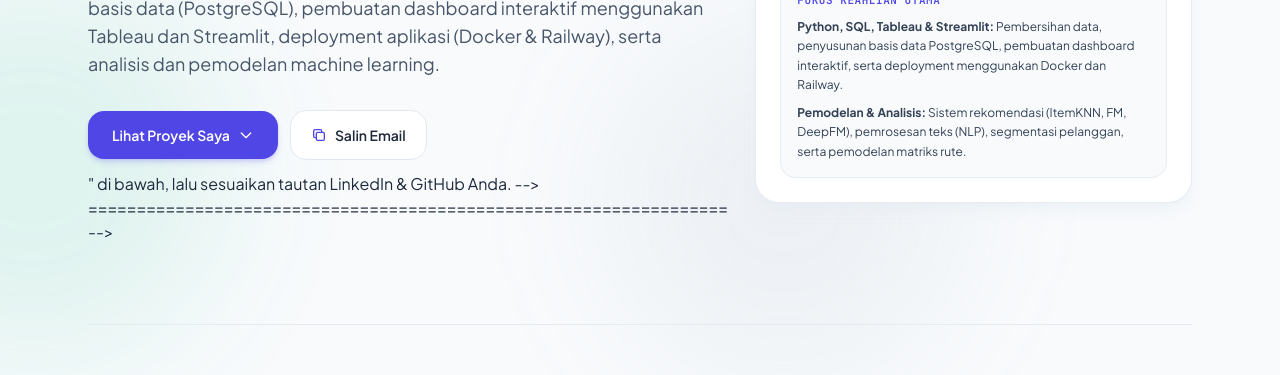
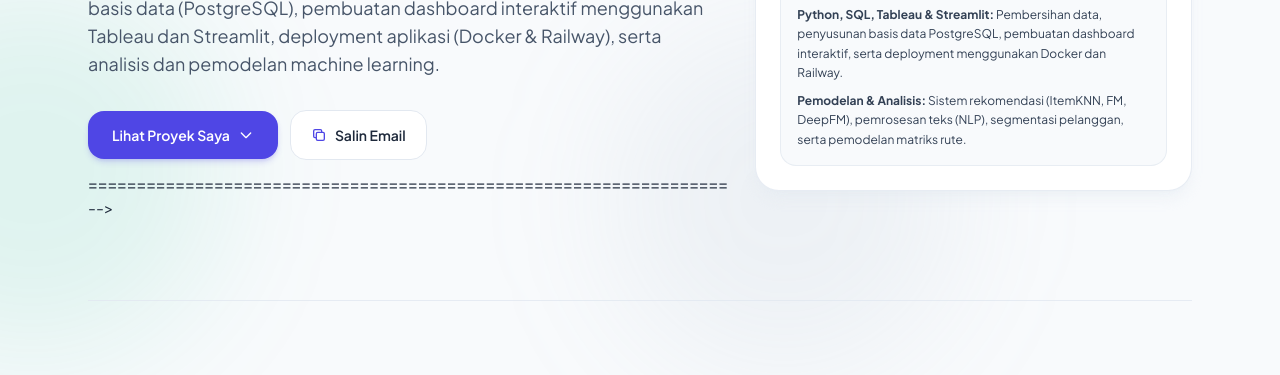
Before and after one commit to nahdliyah/nahdliyahporto, a plain HTML site: page index.html in a window 1280 px wide. Shown: the part 425-800 px from the top of the page. Drawn offline with nearby package versions, Linux system fonts and the light colour scheme.

Commit message:
Remove commented LinkedIn and GitHub button instructions
Removed comments regarding LinkedIn and GitHub buttons in the HTML.

```diff
--- a/index.html
+++ b/index.html
@@ -137,9 +137,7 @@
             </button>
 
             <!-- =================================================================
-                 <!-- TOMBOL LINKEDIN & GITHUB (MASIH DIKOMENTARI / DINONAKTIFKAN)
-                 Cara mengaktifkan: Hapus tanda "<!--" di atas dan "-->" di bawah,
-                 lalu sesuaikan tautan LinkedIn & GitHub Anda. -->
+                 <!-- di bawah, lalu sesuaikan tautan LinkedIn & GitHub Anda. -->
             ================================================================== -->
             <!--
             <a href="https://www.linkedin.com/in/nahdliyah-zahrah" target="_blank" rel="noopener noreferrer"
@@ -536,8 +534,7 @@
             </a>
 
             <!-- =================================================================
-                 <!-- TOMBOL LINKEDIN & GITHUB BAGIAN KONTAK (DIKOMENTARI)
-                 Hapus tanda "<!--" dan "-->" apabila profil LinkedIn & GitHub sudah siap. -->
+                 <!-- apabila profil LinkedIn & GitHub sudah siap. -->
             ================================================================== -->
             <!--
             <a href="https://www.linkedin.com/in/nahdliyah-zahrah" target="_blank" rel="noopener noreferrer"
```
